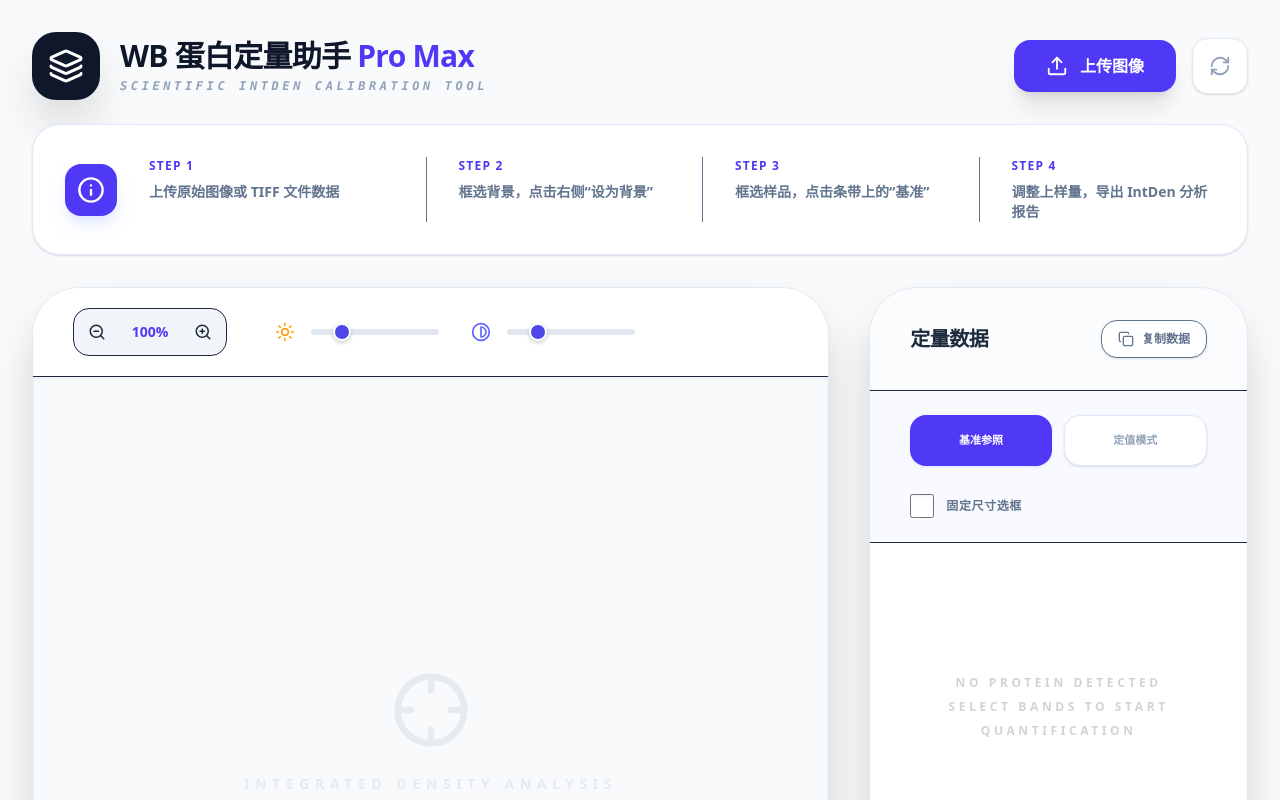
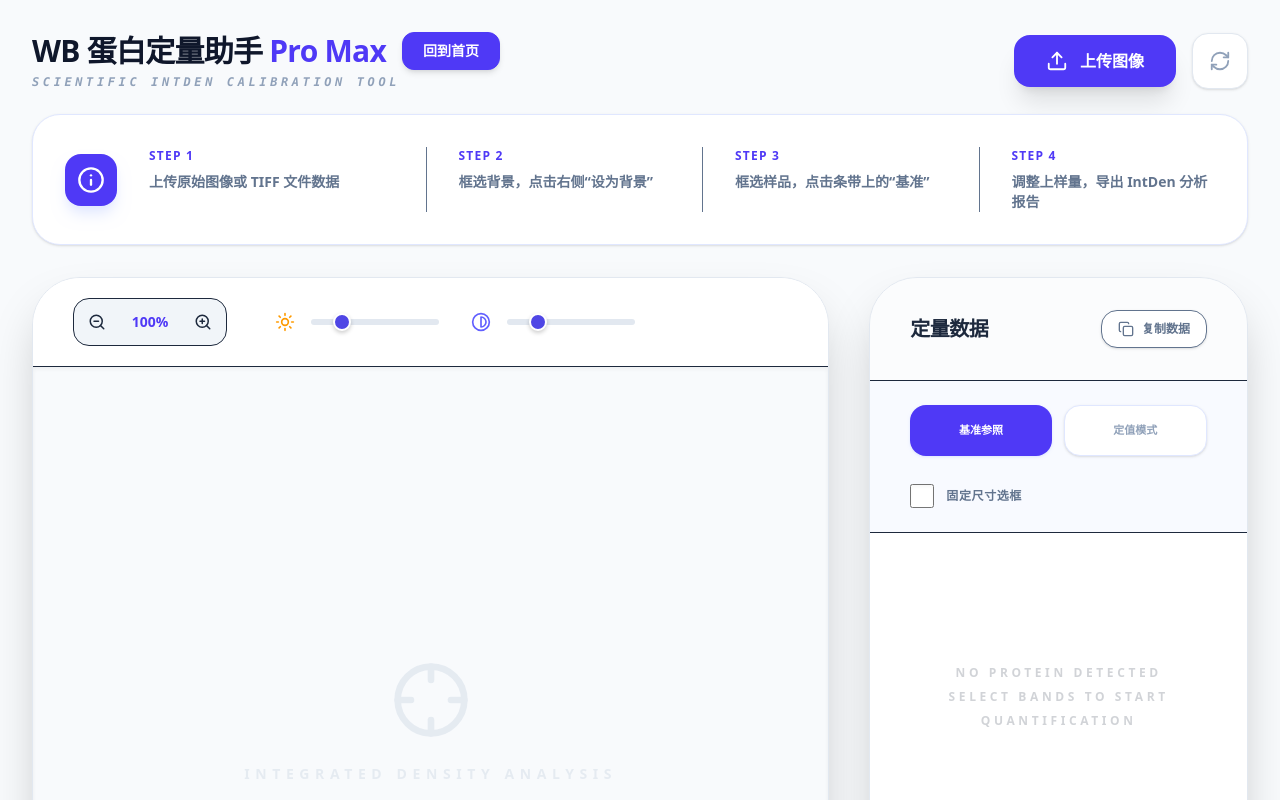
Before and after one commit to shuangzhang318-max/wb-calculator, a React (Vite) app: page / in a window 1280 px wide. Shown: the top 800 px of the page. Built offline with nearby package versions, Linux system fonts and the light colour scheme.

Commit message:
Update App.jsx

```diff
--- a/src/App.jsx
+++ b/src/App.jsx
@@ -297,13 +297,43 @@ const App = () => {
       <div className="max-w-[1600px] mx-auto">
         <header className="mb-8 flex flex-col gap-6">
           <div className="flex justify-between items-center">
-            <div className="flex items-center gap-5">
-              <div className="bg-slate-900 p-4 rounded-3xl text-white shadow-2xl"><Layers size={36} /></div>
-              <div>
-                <h1 className="text-3xl font-black text-slate-900 tracking-tight">WB 蛋白定量助手 <span className="text-indigo-600 font-black">Pro Max</span></h1>
-                <p className="text-xs font-black text-slate-400 uppercase tracking-[0.3em] font-mono mt-1 italic">Scientific IntDen Calibration Tool</p>
-              </div>
-            </div>
+            <div>
+  {/* 把 h1 改成“标题 + 首页按钮”同行 */}
+  <div className="flex items-center gap-4">
+    <h1 className="text-3xl font-black text-slate-900 tracking-tight">
+      WB 蛋白定量助手 <span className="text-indigo-600 font-black">Pro Max</span>
+    </h1>
+
+    {/* 首页按钮 */}
+    <a
+      href="https://cyanhelix.unwedomain.xyz"
+      target="_blank"
+      rel="noopener noreferrer"
+      className="
+  bg-indigo-600
+  hover:bg-indigo-700
+  text-white
+  border border-indigo-600
+  px-5 py-2
+  rounded-xl
+  font-bold
+  text-sm
+  shadow-md
+  hover:shadow-lg
+  transition-all duration-200
+"
+
+      title="打开首页"
+    >
+      回到首页
+    </a>
+  </div>
+
+  <p className="text-xs font-black text-slate-400 uppercase tracking-[0.3em] font-mono mt-1 italic">
+    Scientific IntDen Calibration Tool
+  </p>
+</div>
+
             <div className="flex items-center gap-4">
               <label className="bg-indigo-600 hover:bg-indigo-700 text-white px-8 py-3.5 rounded-2xl cursor-pointer flex items-center gap-3 transition-all shadow-xl font-black text-base">
                 <Upload size={22} /> {isProcessing ? "处理中..." : "上传图像"}
```
